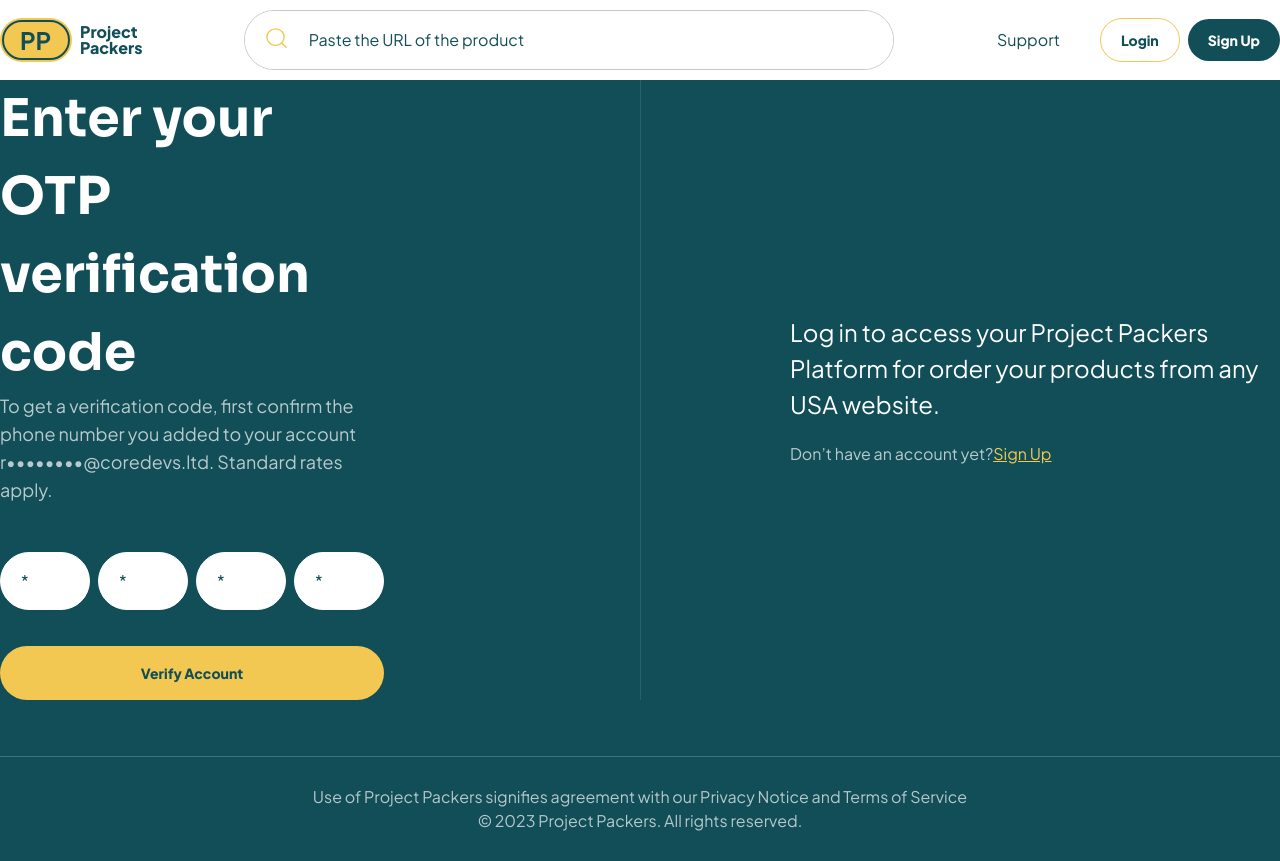
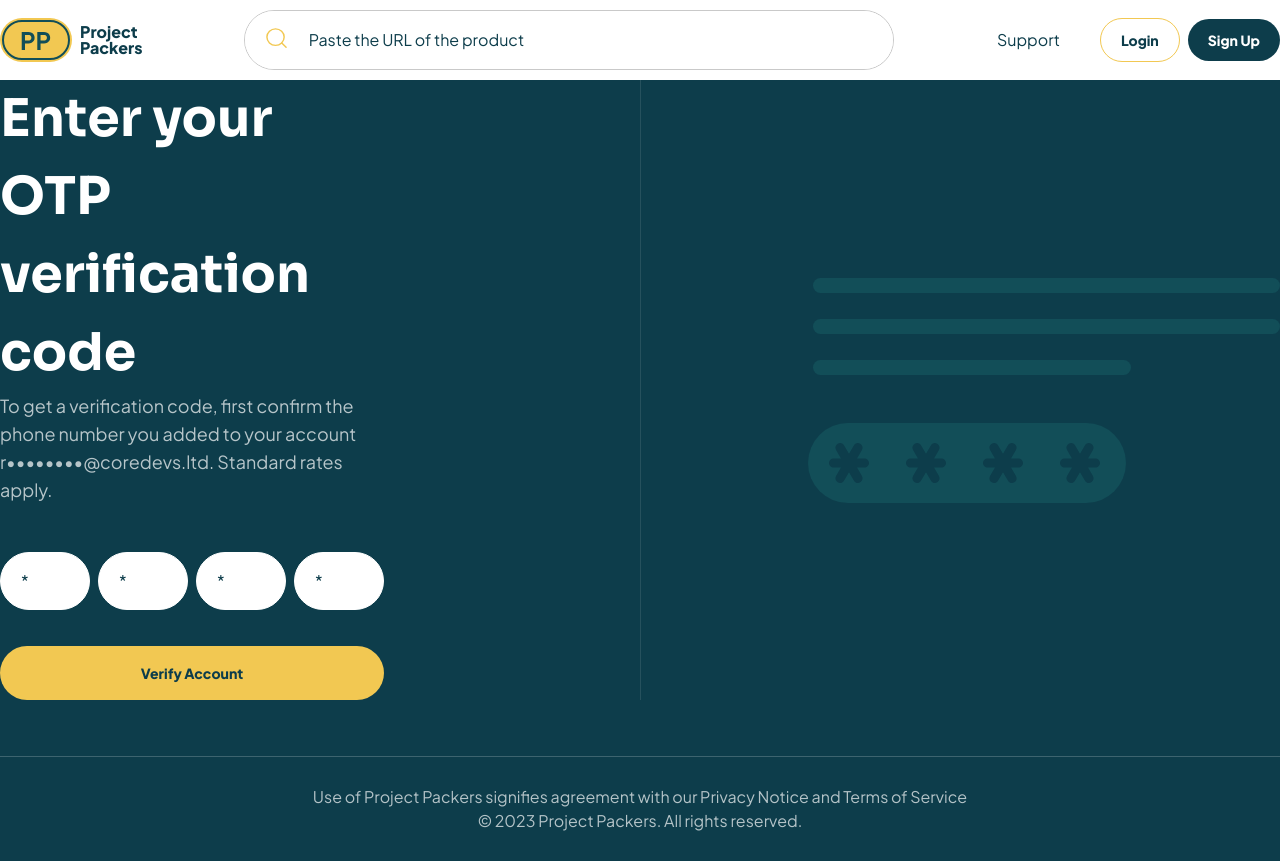
Before and after one commit to Shazzad-Hossen-Coredevs/project-packers, a React (Vite) app: page /reset in a window 1280 px wide. Built offline with nearby package versions, Linux system fonts and the light colour scheme.

Commit message:
otp added

```diff
--- a/src/Components/Credentials/Otp.jsx
+++ b/src/Components/Credentials/Otp.jsx
@@ -19,6 +19,7 @@ const Otp = () => {
             placeholder="*"
             change={""}
             blur={""}
+            max={1}
             // value={""}
             type="text"
           />
@@ -27,7 +28,8 @@ const Otp = () => {
             placeholder="*"
             change={""}
             blur={""}
-            value={""}
+            max={1}
+            // value={""}
             type="text"
           />
             <Input
@@ -35,7 +37,8 @@ const Otp = () => {
             placeholder="*"
             change={""}
             blur={""}
-            value={""}
+            max={1}
+            // value={""}
             type="text"
           />
             <Input
@@ -43,7 +46,8 @@ const Otp = () => {
             placeholder="*"
             change={""}
             blur={""}
-            value={""}
+            max={1}
+            // value={""}
             type="text"
           />
 
--- a/src/Components/Showcase/Showcase.jsx
+++ b/src/Components/Showcase/Showcase.jsx
@@ -12,7 +12,7 @@ const Showcase = () => {
         title="Trending products on  Project Packers "
         description="Get inspired by what people in your city are buying from abroad with the biggest savings"
       />
-      <div className="grid divide-x divide-y grid-rows-2 p-2 grid-cols-2 sm:grid-cols-4">
+      <div className="grid bg-[#124E581A] py-[1px] gap-[1px] grid-rows-2  grid-cols-2 sm:grid-cols-4">
         <ProductCard
           url={product1}
           title="iConnect by Timex Active Smartwatch"
--- a/src/Components/UiElements/Input/Input.jsx
+++ b/src/Components/UiElements/Input/Input.jsx
@@ -13,7 +13,9 @@ const Input = ({
   blur,
   error,
   children,
-  border
+  border,
+  min,
+  max,
 }) => {
   return (
     <div className="relative ">
@@ -30,10 +32,13 @@ const Input = ({
           }`}
           value={value}
           name={name}
+          placeholder={placeholder}
+          type={type}
+          minLength={min}
+          maxLength={max}
           onChange={change}
           onBlur={blur}
-          type={type}
-          placeholder={placeholder}
+
         />
       </div>
       {error && (
--- a/src/Components/UiElements/ProductCard/ProductCard.jsx
+++ b/src/Components/UiElements/ProductCard/ProductCard.jsx
@@ -4,7 +4,7 @@
 
 function ProductCard({url, title, price}) {
     return (
-            <div className="max-w-[283px] w-full px-[10px] py-[20px] flex-col justify-start items-start gap-[30px] inline-flex">
+            <div className="max-w-[283px] bg-white w-full px-[10px] py-[20px] flex-col justify-start items-start gap-[30px] inline-flex">
                 <img className="w-full h-full rounded-xl" src={url} />
                 <div className="flex-col justify-start items-start gap-4 flex">
                     <p className=" text-secondary text-[16px] sm:text-[18px] text-lg font-medium sm:font-bold leading-normal">{title}</p>
--- a/src/pages/Recovery.jsx
+++ b/src/pages/Recovery.jsx
@@ -11,7 +11,7 @@ const Recovery = () => {
         {/* <Account /> */}
         <Otp />
         <div className="flex flex-col  w-full h-full justify-center items-end">
-          <div className="w-full sm:max-w-[490px]">
+          {/* <div className="w-full sm:max-w-[490px]">
             <p className="text-[24px] font-sans font-medium text-white mb-5">
               Log in to access your Project Packers Platform for order your
               products from any USA website.
@@ -24,7 +24,18 @@ const Recovery = () => {
                 </Link>
               </span>
             </div>
-          </div>
+          </div> */}
+          <svg width="472" height="225" viewBox="0 0 472 225" fill="none" xmlns="http://www.w3.org/2000/svg">
+<rect x="5" width="467" height="15" rx="7.5" fill="#124E58"/>
+<rect x="5" y="41" width="467" height="15" rx="7.5" fill="#124E58"/>
+<rect x="5" y="82" width="318" height="15" rx="7.5" fill="#124E58"/>
+<rect y="145" width="318" height="80" rx="40" fill="#124E58"/>
+<path fillRule="evenodd" clipRule="evenodd" d="M29.7003 165.629C31.9021 164.345 34.7282 165.089 36.0125 167.291L41 175.84L45.9875 167.291C47.2718 165.089 50.0979 164.345 52.2997 165.629C54.5015 166.914 55.2452 169.74 53.9608 171.941L49.0355 180.385H56.3846C58.9336 180.385 61 182.451 61 185C61 187.549 58.9336 189.615 56.3846 189.615H49.0355L53.9608 198.059C55.2452 200.26 54.5015 203.086 52.2997 204.371C50.0979 205.655 47.2718 204.911 45.9875 202.709L41 194.16L36.0125 202.709C34.7282 204.911 31.9021 205.655 29.7003 204.371C27.4985 203.086 26.7548 200.26 28.0392 198.059L32.9645 189.615H25.6154C23.0664 189.615 21 187.549 21 185C21 182.451 23.0664 180.385 25.6154 180.385H32.9645L28.0392 171.941C26.7548 169.74 27.4985 166.914 29.7003 165.629Z" fill="#0D3D4B"/>
+<path fillRule="evenodd" clipRule="evenodd" d="M106.7 165.629C108.902 164.345 111.728 165.089 113.013 167.291L118 175.84L122.987 167.291C124.272 165.089 127.098 164.345 129.3 165.629C131.501 166.914 132.245 169.74 130.961 171.941L126.035 180.385H133.385C135.934 180.385 138 182.451 138 185C138 187.549 135.934 189.615 133.385 189.615H126.035L130.961 198.059C132.245 200.26 131.501 203.086 129.3 204.371C127.098 205.655 124.272 204.911 122.987 202.709L118 194.16L113.013 202.709C111.728 204.911 108.902 205.655 106.7 204.371C104.499 203.086 103.755 200.26 105.039 198.059L109.965 189.615H102.615C100.066 189.615 98 187.549 98 185C98 182.451 100.066 180.385 102.615 180.385H109.965L105.039 171.941C103.755 169.74 104.499 166.914 106.7 165.629Z" fill="#0D3D4B"/>
+<path fillRule="evenodd" clipRule="evenodd" d="M183.7 165.629C185.902 164.345 188.728 165.089 190.013 167.291L195 175.84L199.987 167.291C201.272 165.089 204.098 164.345 206.3 165.629C208.501 166.914 209.245 169.74 207.961 171.941L203.035 180.385H210.385C212.934 180.385 215 182.451 215 185C215 187.549 212.934 189.615 210.385 189.615H203.035L207.961 198.059C209.245 200.26 208.501 203.086 206.3 204.371C204.098 205.655 201.272 204.911 199.987 202.709L195 194.16L190.013 202.709C188.728 204.911 185.902 205.655 183.7 204.371C181.499 203.086 180.755 200.26 182.039 198.059L186.965 189.615H179.615C177.066 189.615 175 187.549 175 185C175 182.451 177.066 180.385 179.615 180.385H186.965L182.039 171.941C180.755 169.74 181.499 166.914 183.7 165.629Z" fill="#0D3D4B"/>
+<path fillRule="evenodd" clipRule="evenodd" d="M260.7 165.629C262.902 164.345 265.728 165.089 267.013 167.291L272 175.84L276.987 167.291C278.272 165.089 281.098 164.345 283.3 165.629C285.501 166.914 286.245 169.74 284.961 171.941L280.035 180.385H287.385C289.934 180.385 292 182.451 292 185C292 187.549 289.934 189.615 287.385 189.615H280.035L284.961 198.059C286.245 200.26 285.501 203.086 283.3 204.371C281.098 205.655 278.272 204.911 276.987 202.709L272 194.16L267.013 202.709C265.728 204.911 262.902 205.655 260.7 204.371C258.499 203.086 257.755 200.26 259.039 198.059L263.965 189.615H256.615C254.066 189.615 252 187.549 252 185C252 182.451 254.066 180.385 256.615 180.385H263.965L259.039 171.941C257.755 169.74 258.499 166.914 260.7 165.629Z" fill="#0D3D4B"/>
+</svg>
+
         </div>
       </div>
     </div>
--- a/tailwind.config.js
+++ b/tailwind.config.js
@@ -8,7 +8,7 @@ export default {
     extend: {
       colors:{
         primary : '#F2C852',
-        secondary: '#124E58'
+        secondary: '#0D3D4B'
 
       },
     },
```
